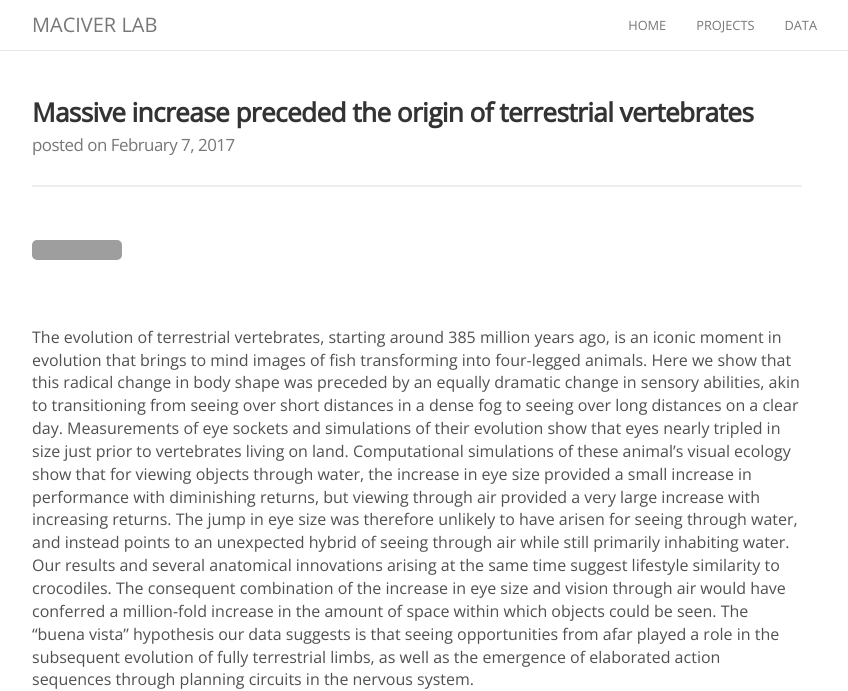
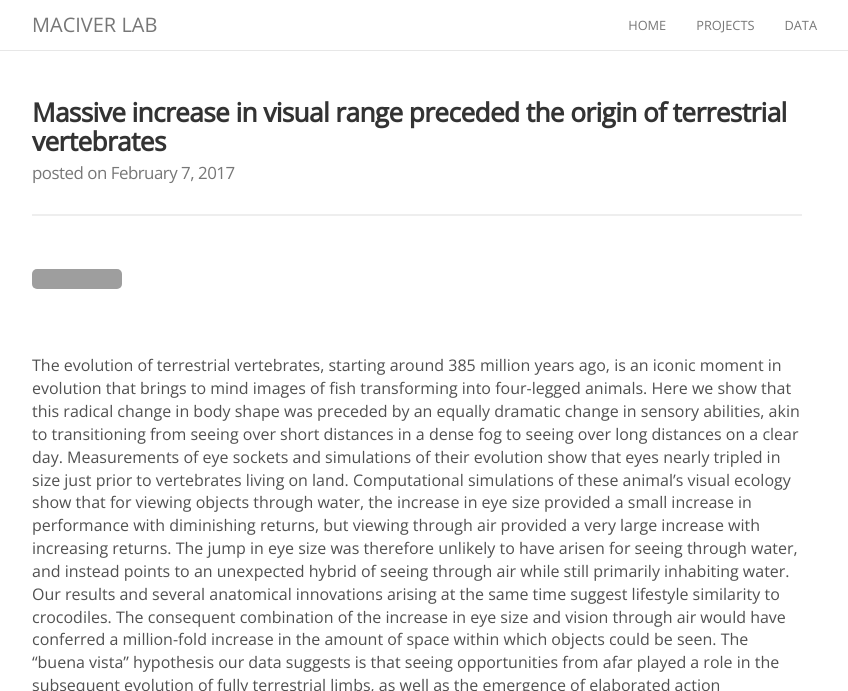
Before and after one commit to maciverlab/maciverlab.github.io, a Jekyll site: the page built from _posts/2017-02-07-bigeye.md, in a window 1280 px wide and 1060 px high, cut to the strip 0-691 px from the top of the window. Shown: the whole strip, without its empty margins (223-1071 px from the left). Built offline with Jekyll 4.4.1, drawn with Linux system fonts in a browser that asks for light colours; nearby versions of some CDN libraries; comment, search, counter and statistics services are not loaded; grey boxes are pictures that could not be loaded.

Commit message:
fixed title

```diff
--- a/_posts/2017-02-07-bigeye.md
+++ b/_posts/2017-02-07-bigeye.md
@@ -1,5 +1,5 @@
 ---
-title: Massive increase preceded the origin of terrestrial vertebrates
+title: Massive increase in visual range preceded the origin of terrestrial vertebrates
 paper: bigeye
 type: about
 ---
```
